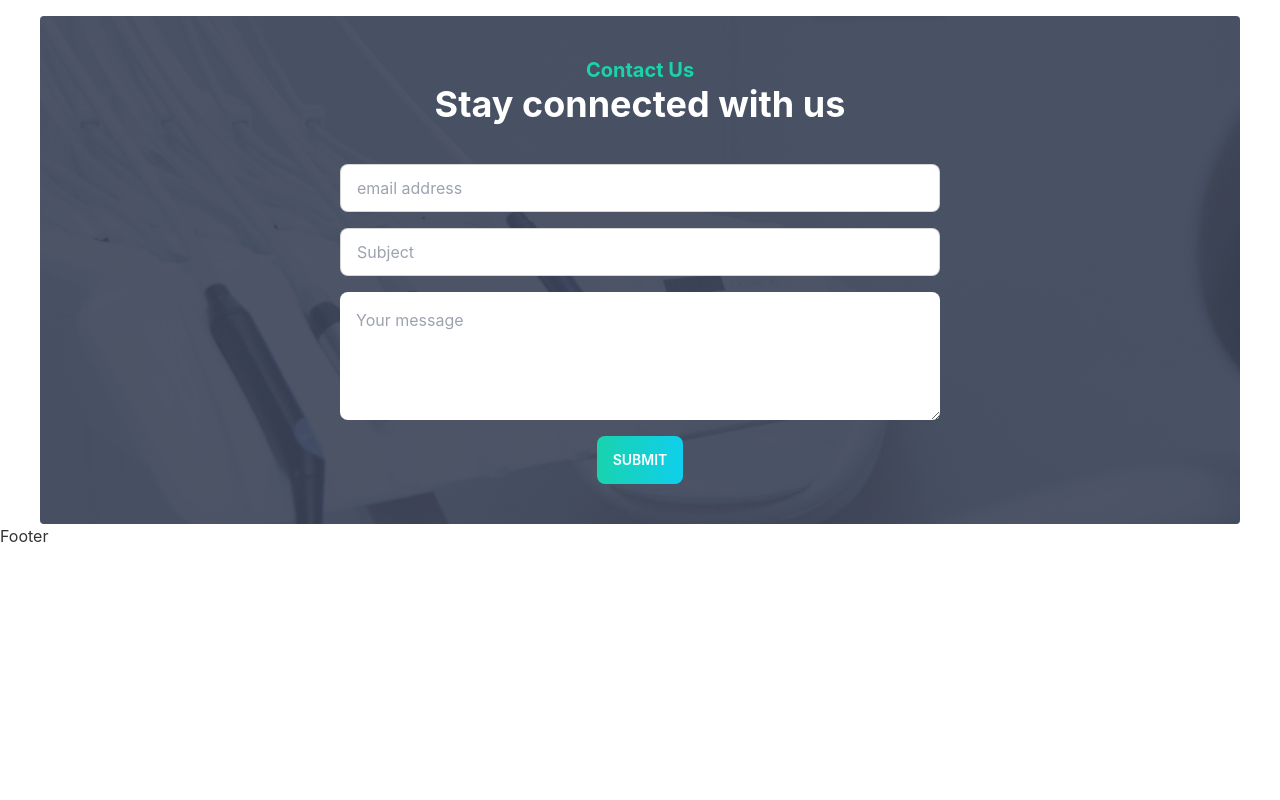
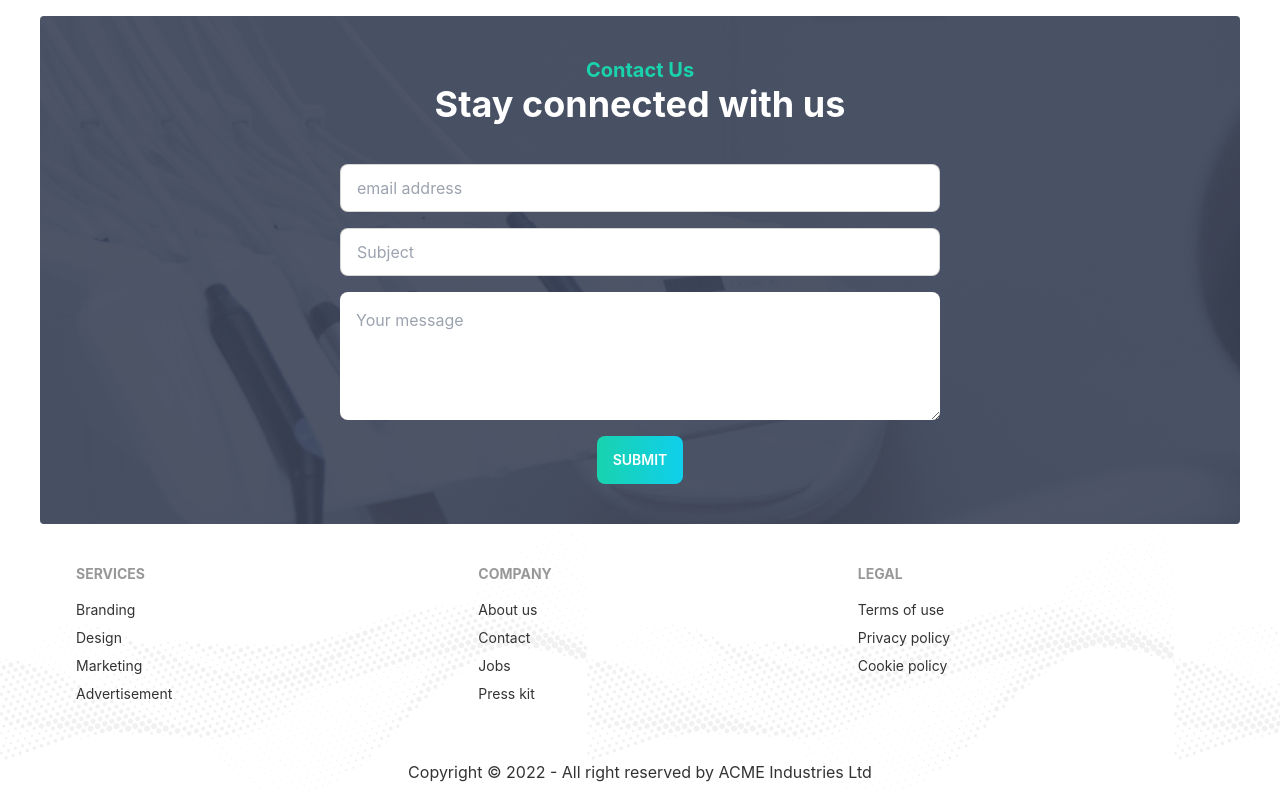
Before and after one commit to ashrafcse3/doctors-portal-client, a React (Create React App) app: page / in a window 1280 px wide. Shown: the part 3649-4449 px from the top of the page. Before the commit the page ends 4197 px from the top, so only its background shows below. Built offline with nearby package versions, Linux system fonts and the light colour scheme.

Commit message:
footer added

```diff
--- a/src/Pages/Shared/Footer/Footer.js
+++ b/src/Pages/Shared/Footer/Footer.js
@@ -1,9 +1,38 @@
 import React from 'react';
+import { Link } from 'react-router-dom';
+import footer from '../../../assets/images/footer.png';
 
 const Footer = () => {
     return (
-        <div>
-            Footer
+        <div
+            style={{
+                background: `url(${footer})`,
+                backgroundSize: 'contain',
+            }}
+        >
+            <footer className="footer p-10">
+                <div className='ml-9'>
+                    <span className="footer-title">Services</span>
+                    <Link className="link link-hover">Branding</Link>
+                    <Link className="link link-hover">Design</Link>
+                    <Link className="link link-hover">Marketing</Link>
+                    <Link className="link link-hover">Advertisement</Link>
+                </div>
+                <div>
+                    <span className="footer-title">Company</span>
+                    <Link className="link link-hover">About us</Link>
+                    <Link className="link link-hover">Contact</Link>
+                    <Link className="link link-hover">Jobs</Link>
+                    <Link className="link link-hover">Press kit</Link>
+                </div>
+                <div>
+                    <span className="footer-title">Legal</span>
+                    <Link className="link link-hover">Terms of use</Link>
+                    <Link className="link link-hover">Privacy policy</Link>
+                    <Link className="link link-hover">Cookie policy</Link>
+                </div>
+            </footer>
+            <p className="footer-center p-4">Copyright © 2022 - All right reserved by ACME Industries Ltd</p>
         </div>
     );
 };
```
